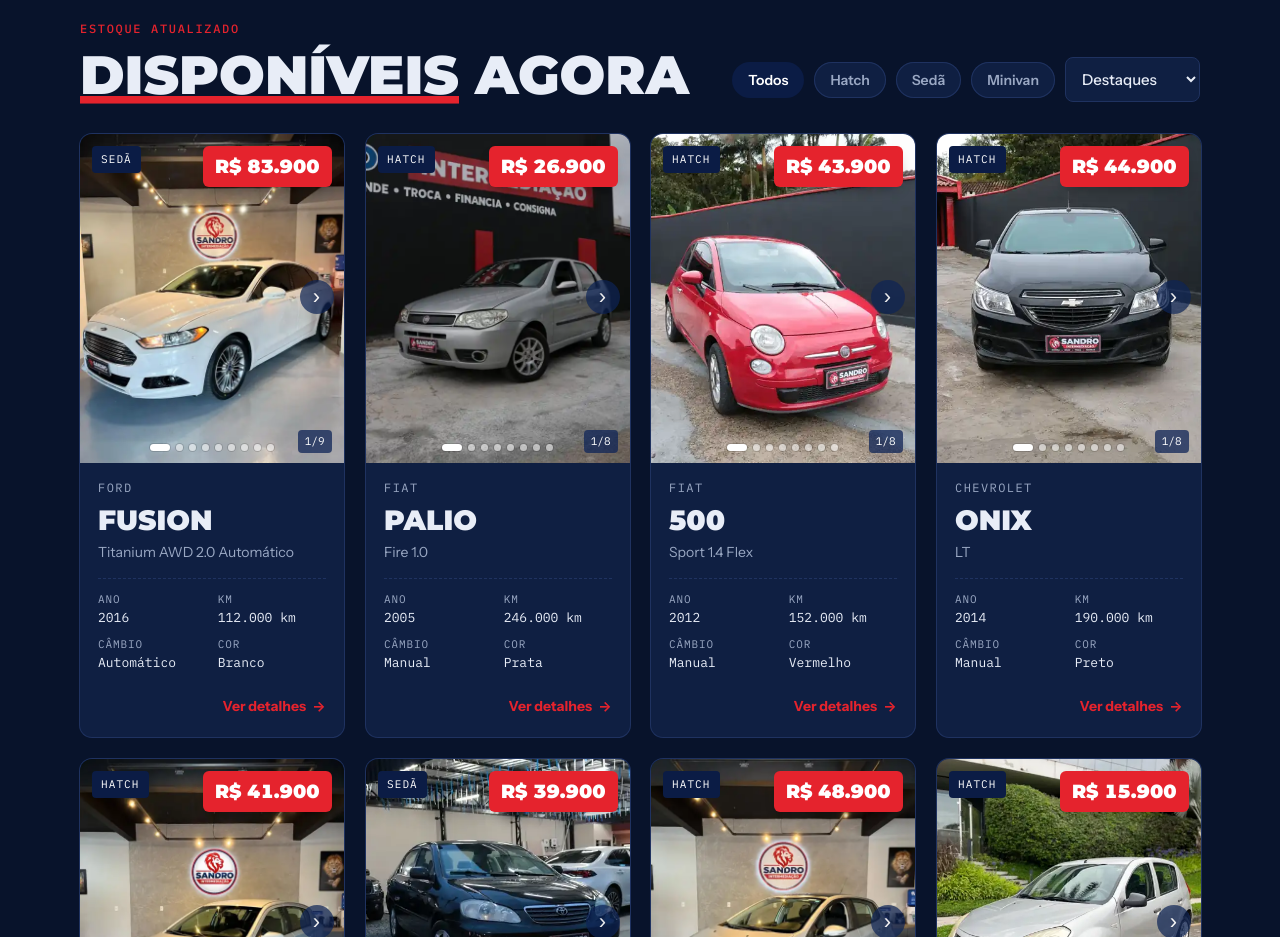
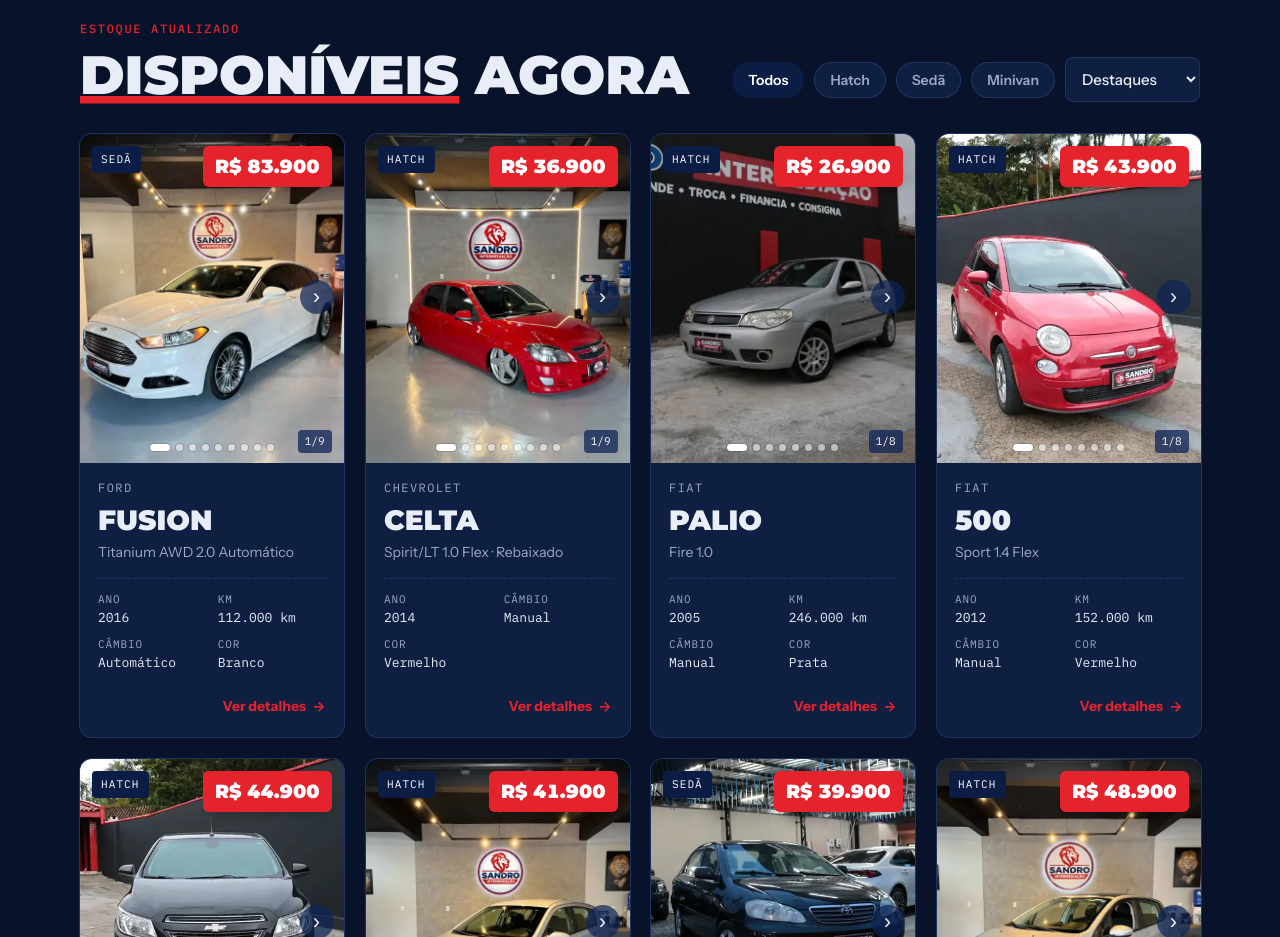
Before and after one commit to mrr-svg/sandrointermediacao, a plain HTML site: page index.html in a window 1280 px wide. Shown: the part 840-1777 px from the top of the page. Drawn offline with Linux system fonts and the light colour scheme.

Commit message:
Adiciona Celta Spirit/LT 2014 rebaixado
Co-Authored-By: Claude Opus 5.5 <noreply@anthropic.com>
Claude-Session: https://claude.ai/code/session_01Ebmg5KrFAMJPcXewfJN8UV

```diff
--- a/index.html
+++ b/index.html
@@ -416,6 +416,10 @@ const CARS = [
    year:"2016", y:2016, km:112000, cambio:"Automático", comb:"Flex", portas:4, price:83900,
    opts:["Sem leilão/sinistro","Tração integral AWD","Teto solar","Bancos em couro","Banco do motorista com memória","Chave presencial","Botão Start/Stop","Câmera de ré","Assistente de estacionamento","Piloto automático","Controle de tração","Ar-condicionado digital","Volante multifuncional","Painel digital e analógico","Direção elétrica","Vidros elétricos","Rodas de liga leve","Faróis de milha"],
    fotos:["fotos/fusion-1.webp","fotos/fusion-2.webp","fotos/fusion-3.webp","fotos/fusion-4.webp","fotos/fusion-5.webp","fotos/fusion-6.webp","fotos/fusion-7.webp","fotos/fusion-8.webp","fotos/fusion-9.webp"]},
+  {id:"celta", make:"Chevrolet", model:"Celta", ver:"Spirit/LT 1.0 Flex · Rebaixado", type:"Hatch", shape:"hatch", color:"#c8282e", colorName:"Vermelho",
+   year:"2014", y:2014, km:null, cambio:"Manual", comb:"Flex", portas:4, price:36900,
+   opts:["Sem leilão/sinistro","Suspensão a ar","Rodas aro 17","Bandeja slim","Caixas de roda feitas","Todo chapeado","Levantamento de motor e câmbio","Mangueiras de combustível por dentro","Multimídia","Câmera de ré","Volante multifuncional","Direção hidráulica","Trava elétrica","Desembaçador traseiro"],
+   fotos:["fotos/celta-1.webp","fotos/celta-2.webp","fotos/celta-3.webp","fotos/celta-4.webp","fotos/celta-5.webp","fotos/celta-6.webp","fotos/celta-7.webp","fotos/celta-8.webp","fotos/celta-9.webp"]},
   {id:"newfiesta", make:"Ford", model:"New Fiesta", ver:"Hatch 1.6 Flex Automático", type:"Hatch", shape:"hatch", color:"#f2f3f5", colorName:"Branco",
    year:"2015", y:2015, km:96000, cambio:"Automático", comb:"Flex", portas:4, price:43900,
    opts:["Sem leilão/sinistro","Câmbio automático","Ar-condicionado","Sensor de estacionamento","Volante com comandos de som","Painel digital e analógico","Direção hidráulica","Vidros elétricos","Rodas de liga leve","Faróis de milha","Desembaçador traseiro","Manual e chave cópia"],
```
Also changed, not shown: fotos/celta-1.webp (added), fotos/celta-2.webp (added), fotos/celta-3.webp (added), fotos/celta-4.webp (added), fotos/celta-5.webp (added), fotos/celta-6.webp (added), fotos/celta-7.webp (added), fotos/celta-8.webp (added), fotos/celta-9.webp (added).
